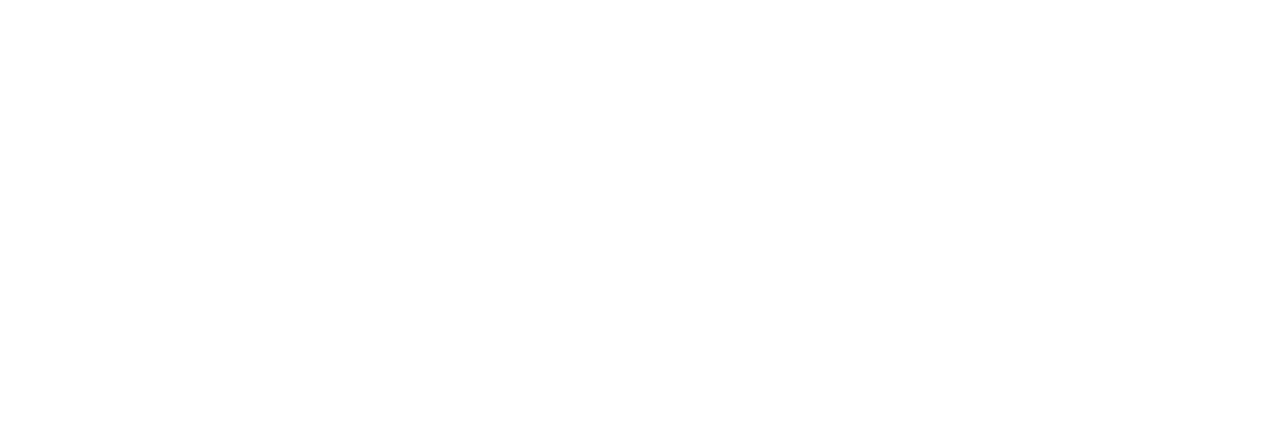
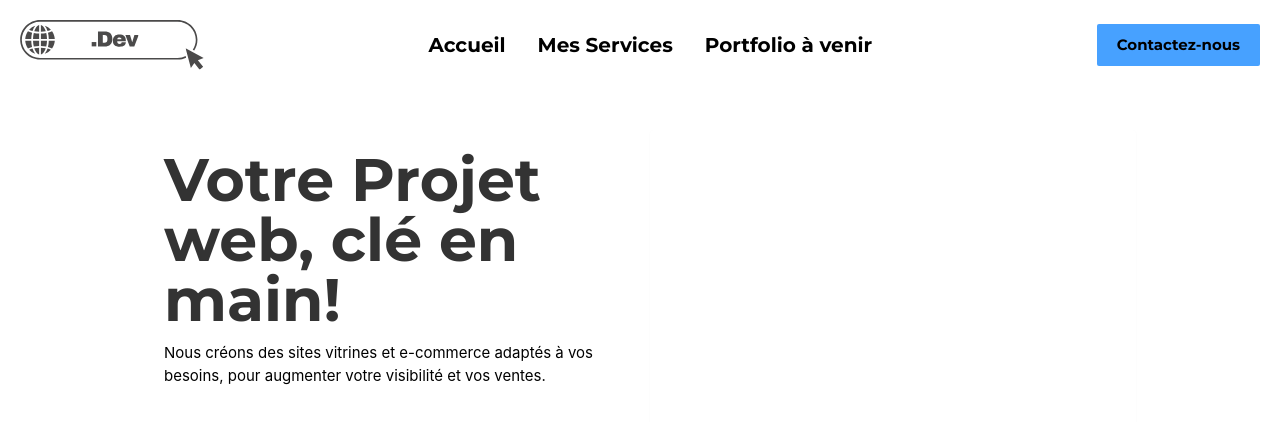
Before and after one commit to wdhaghost/acdevweb, a Vue app in the folder frontend/: page / in a window 1280 px wide. Shown: the top 422 px of the page. Built offline with nearby package versions, Linux system fonts and the light colour scheme.

Commit message:
add: style to main section

```diff
--- a/frontend/src/views/HomeView.vue
+++ b/frontend/src/views/HomeView.vue
@@ -1,8 +1,13 @@
 <script setup>
+import Hero from '@/components/Hero.vue'
+import Header from  '@/components/Header.vue'
+import Services from  '@/components/Services.vue'
 </script>
 
 <template>
-  <main>
-
+  <main class="h-lvh">
+    <Header/>
+    <Hero/>
+    <Services/>
   </main>
 </template>
```
